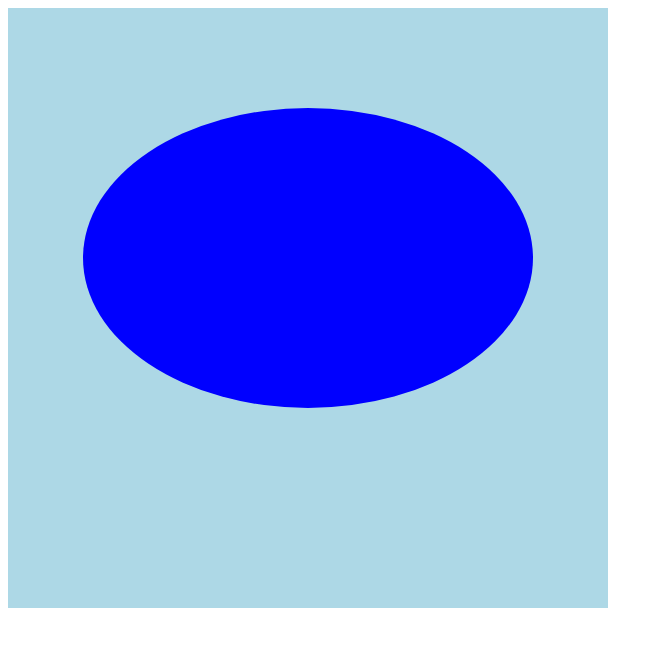
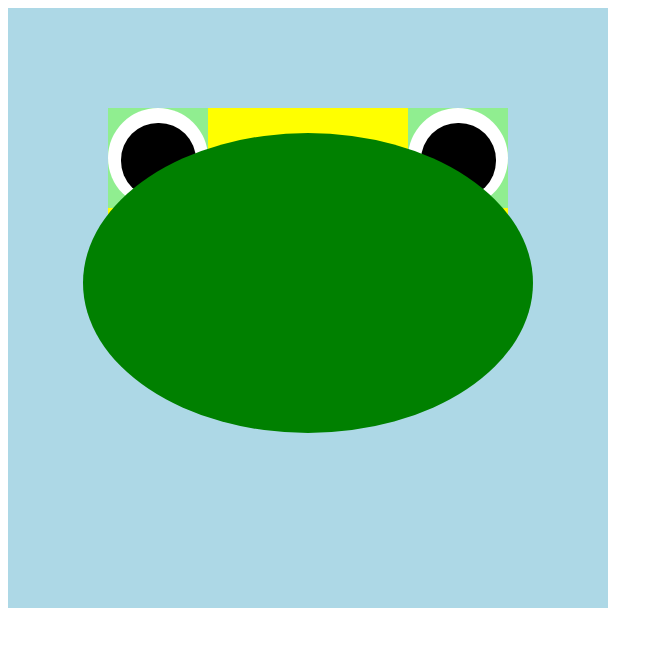
Before and after one commit to andyfry01/coding-challenges, a website: page daily_css_images/04_tiger/03-tiger.html in a window 1280 px wide. Shown: the whole page, without its empty margins (0-663 px from the left). Drawn offline with Linux system fonts and the light colour scheme.

Commit message:
ears added and positioned

```diff
--- a/daily_css_images/04_tiger/03-tiger.css
+++ b/daily_css_images/04_tiger/03-tiger.css
@@ -35,8 +35,59 @@
   position: relative;
   height: var(--halfHeight);
   width: var(--threeQuartersWidth);
-  border-radius: 300px / 200px;
-  background: blue;
   margin: 0 auto;
   top: 100px;
 }
+
+.ears {
+  position: absolute;
+  height: var(--quarterHeight);
+  width: 400px;
+  left: 25px;
+  background: yellow;
+  z-index: 0;
+}
+
+.face {
+  position: absolute;
+  height: var(--halfHeight);
+  width: var(--threeQuartersWidth);
+  border-radius: 300px / 200px;
+  background: green;
+  top: 25px;
+  z-index: 2;
+}
+
+.left, .right {
+  position: absolute;
+}
+.left {
+  left: 0;
+}
+.right {
+  right: 0;
+}
+.ear {
+  position: relative;
+  height: 100px;
+  width: 100px;
+  background: lightgreen;
+}
+
+.outerEar {
+  position: relative;
+  height: 100%;
+  width: 100%;
+  border-radius: 50px;
+  background: white;
+}
+
+.innerEar {
+  position: relative;
+  height: 75px;
+  width: 75px;
+  border-radius: 37px;
+  background: black;
+  margin: 0 auto;
+  top: 15px;
+}
```
